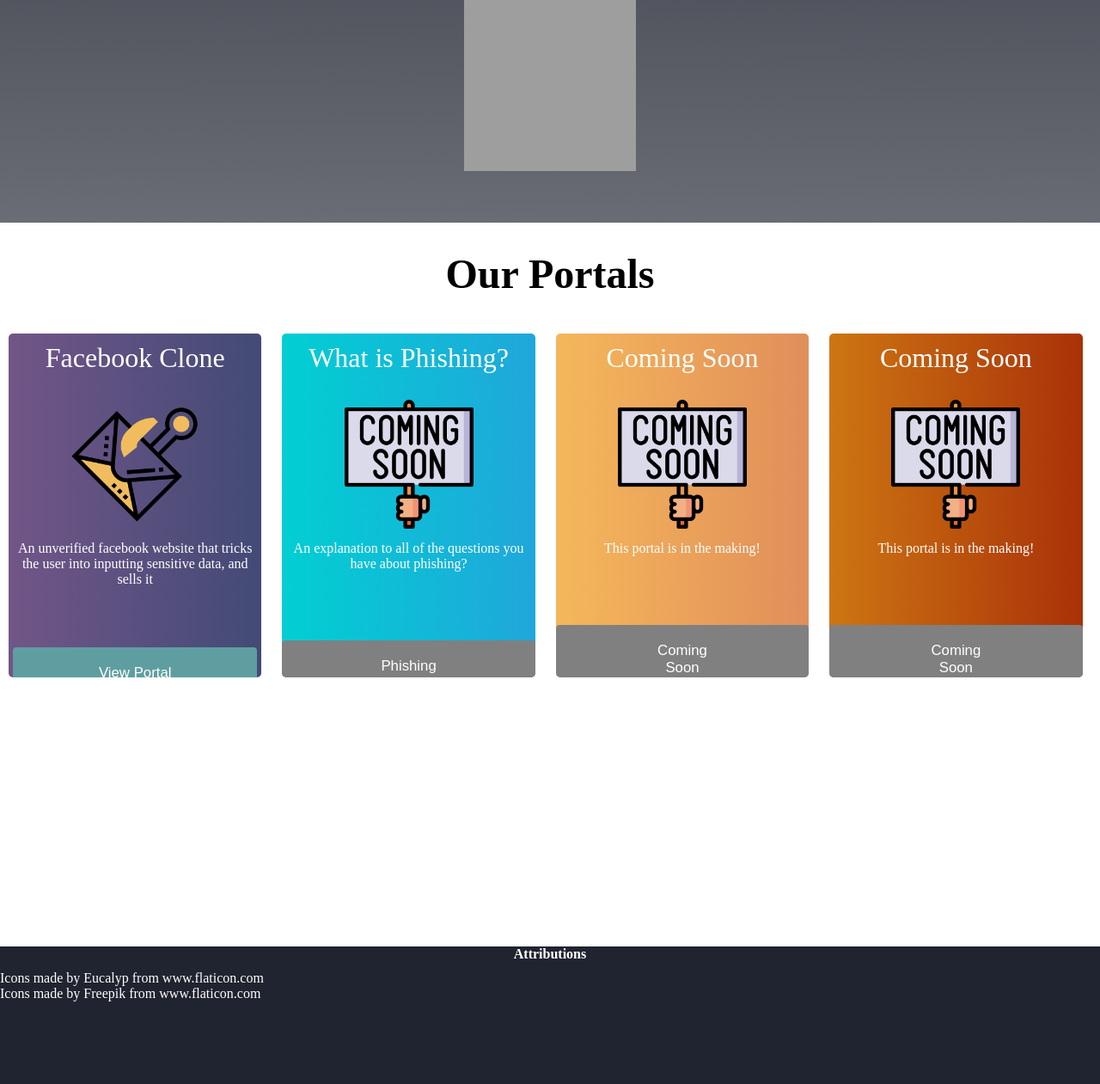
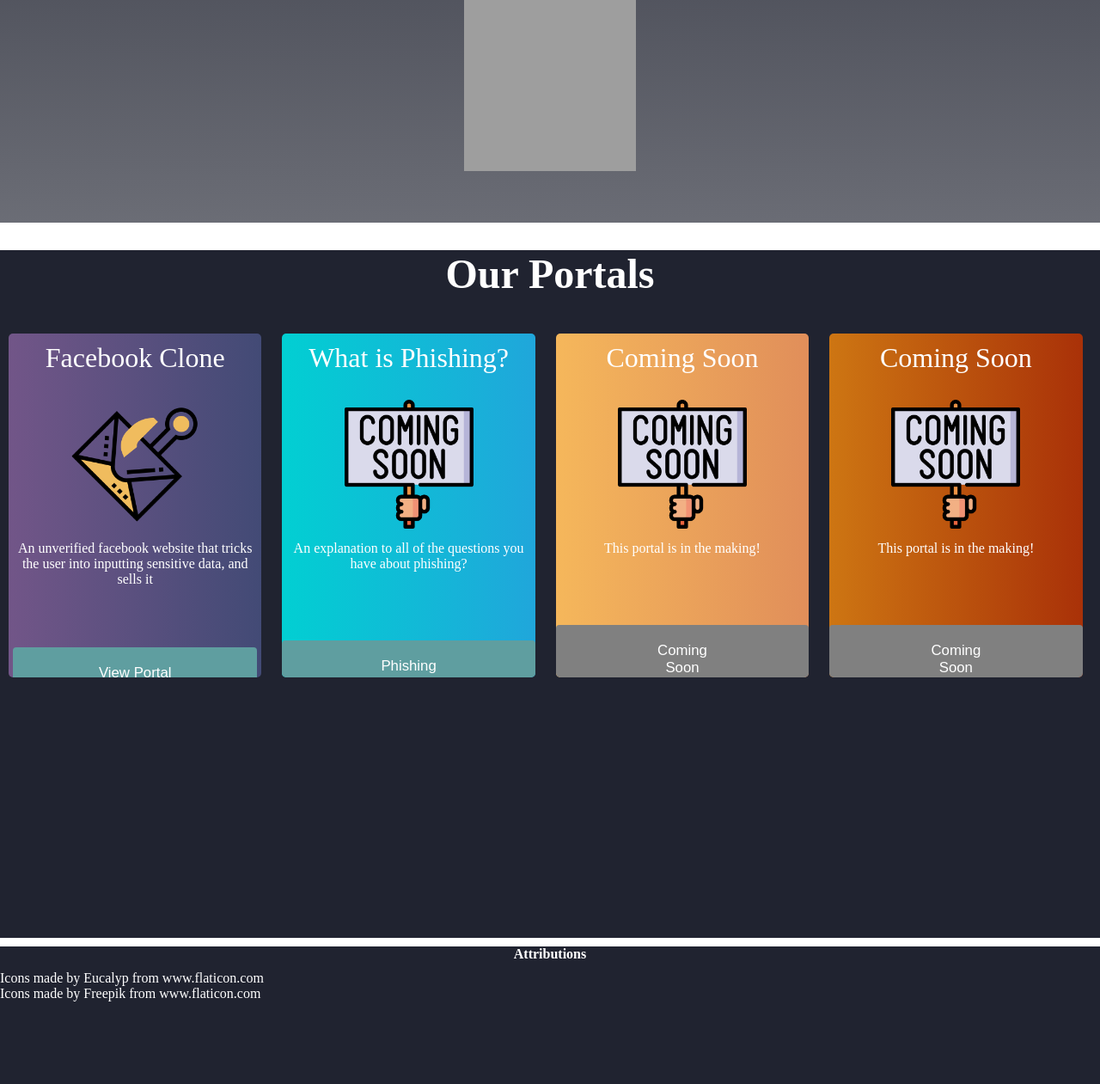
Before and after one commit to el-hackathono/stemwarrior-2021, a Flask app: page /portals in a window 1280 px wide. Shown: the part 541-1802 px from the top of the page at 86% size. Run offline with Flask 2, Linux system fonts and the light colour scheme; grey boxes are pictures that could not be loaded.

Commit message:
background 1

```diff
--- a/flaskr/static/css/portals.css
+++ b/flaskr/static/css/portals.css
@@ -126,6 +126,7 @@
     text-align: center;
     font-size: 3rem;
     margin: 2rem;
+    color: white;
 }
 
 
@@ -241,6 +242,10 @@
     cursor: default;
 }
 
+.portals {
+    background-color: rgb(32, 35, 48);
+}
+
 
 /* End of cards */
 
--- a/flaskr/templates/portals.html
+++ b/flaskr/templates/portals.html
@@ -86,7 +86,7 @@
                 <h3>What is Phishing?</h3>
                 <img src="{{url_for('static', filename='img/coming-soon.png')}}" alt="coming-soon" />
                 <p>An explanation to all of the questions you have about phishing?</p>
-                <button disabled>Phishing Explanation</button>
+                <button>Phishing Explanation</button>
             </div>
 
             <!-- Card Three -->
```
